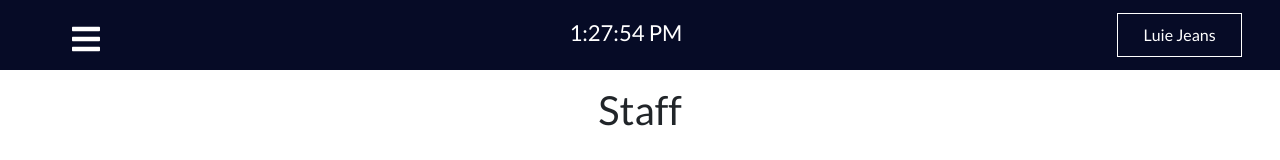
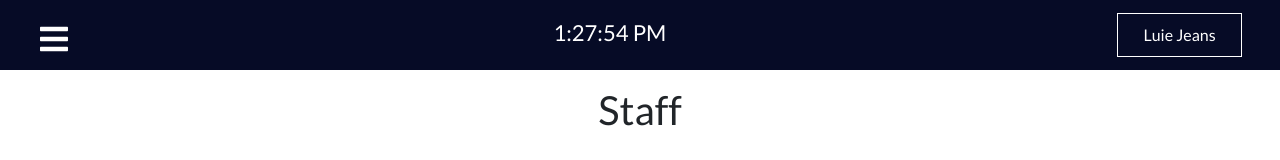
Before and after one commit to TheLadsters/luiejeansmanagementsystem, a React (Create React App) app: page /staff in a window 1280 px wide. Shown: the top 160 px of the page. Built offline with nearby package versions, Linux system fonts and the light colour scheme.

Commit message:
reduced margin left of menu bar

```diff
--- a/src/components/Navbar.css
+++ b/src/components/Navbar.css
@@ -42,7 +42,7 @@ header{
 }
 
 .menu-bars {
-    margin-left: 2rem;
+    margin-left: 0rem;
     font-size: 2rem;
     background:none;
 }
```
